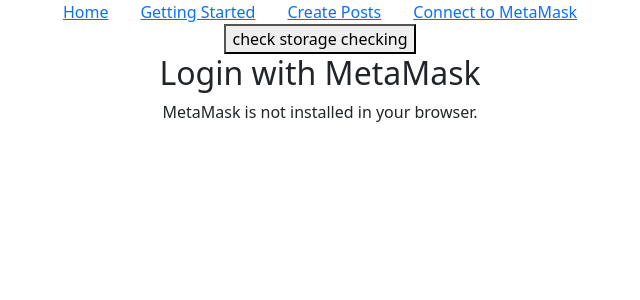
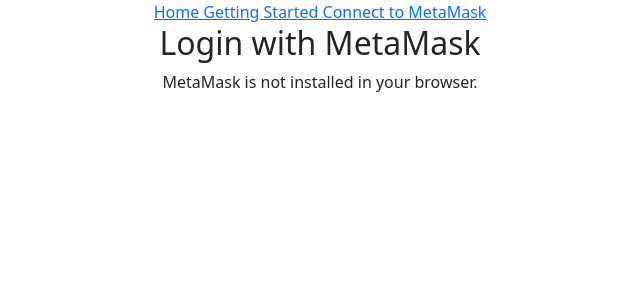
Before and after one commit to DavidASC20/ProofPress, a React (Create React App) app in the folder client/: page /auth in a window 1280 px wide. Shown: the top 300 px of the page, without its empty margins (320-960 px from the left). Built offline with nearby package versions, Linux system fonts and the light colour scheme.

Commit message:
fix navbar to show desired components according to authentication status

```diff
--- a/client/src/components/navbar.js
+++ b/client/src/components/navbar.js
@@ -1,23 +1,17 @@
 import { Link } from "react-router-dom";
-import { Container } from "react-bootstrap";
 
 export const Navbar = () => {
-  const check_storage = () => {
-    console.log("checking local storage");
-    var eth_address = localStorage.getItem("userAddress");
-    console.log(eth_address);
-  }
+  const ethereum_address = localStorage.getItem("userAddress");
 
   return(
-    <div>
-      <Container className="d-flex align-items-center justify-content-center">
-        <Link to="/" className="mx-3"> Home </Link>
-        <Link to="/how-to" className="mx-3"> Getting Started </Link>
-        <Link to="/create-posts" className="mx-3"> Create Posts </Link>
-        <Link to="/auth" className="mx-3">Connect to MetaMask</Link>
-      </Container>
-      <button onClick={check_storage}>check storage checking</button>
-
+    <div classname="navbar">
+      <Link to="/"> Home </Link>
+      <Link to="/how-to"> Getting Started </Link>
+      {ethereum_address ? (
+        <> <Link to="/create-posts"> Create Posts </Link>
+        <Link to="/auth"> Disconnect from MetaMask </Link> </>) : (
+        <Link to="/auth"> Connect to MetaMask </Link>
+      )}
     </div>
   );
 }
--- a/client/src/pages/auth.js
+++ b/client/src/pages/auth.js
@@ -1,6 +1,7 @@
 import React, { useState, useEffect } from 'react';
 import axios from 'axios';
 import Web3 from 'web3';
+import { useNavigate } from 'react-router-dom';
 
 export const Auth = () => {
   return (
@@ -13,6 +14,8 @@
 const Login = () => {
   const [userAddress, setUserAddress] = useState('');
   const [isMetaMaskInstalled, setIsMetaMaskInstalled] = useState(false);
+
+  const navigate = useNavigate();
 
   useEffect(() => {
     // Check if MetaMask is installed
@@ -38,6 +41,10 @@
         // send address to database in the backend
         const response = await axios.post("http://localhost:3001/auth-users/login", {ethereum_address: accounts[0]});
         console.log(response);
+
+        // send to home page
+        navigate("/");
+        window.location.reload();
       } catch (error) {
         console.error(error);
       }
@@ -51,7 +58,7 @@
     // Clear user-related data or tokens
     setUserAddress('');
     localStorage.removeItem('userAddress'); // Remove from localStorage
-    console.log("disconnecting");
+    window.location.reload();
   }
 
 
```
